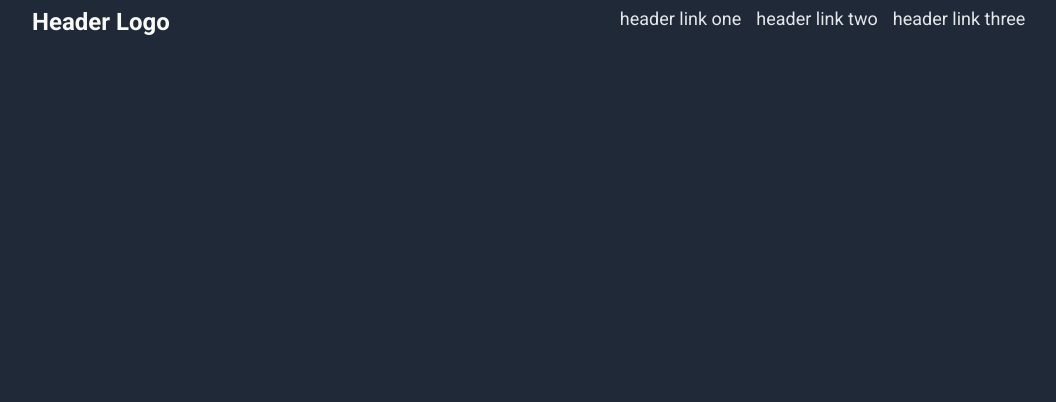
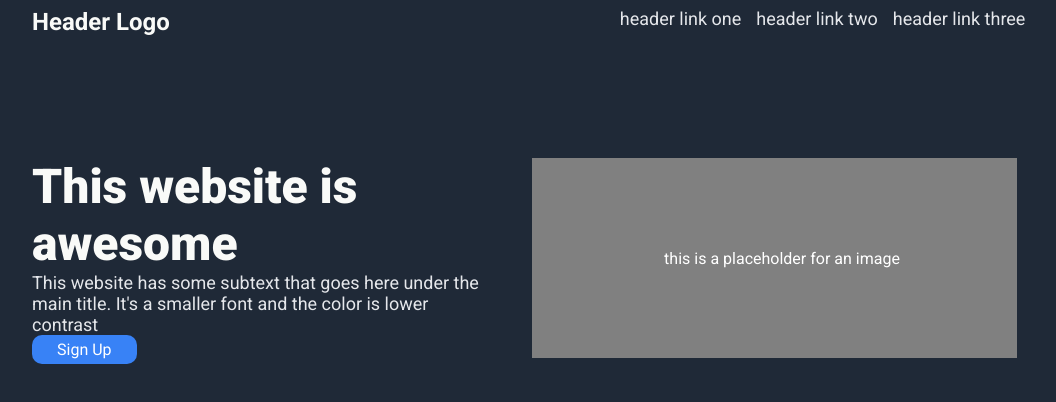
Before and after one commit to MoFullStack/LandingPage, a plain HTML site: page OneDrive/Documents/Landing Page/index.html in a window 1280 px wide. Shown: the whole page, without its empty margins (76-1132 px from the left). Drawn offline with Linux system fonts and the light colour scheme.

Commit message:
Updated index.html

```diff
--- a/OneDrive/Documents/Landing Page/index.html
+++ b/OneDrive/Documents/Landing Page/index.html
@@ -15,5 +15,13 @@
             <div class = "three">header link three</div>
         </div>
     </div>
+    <div class = "hero">
+        <div class = "hero-container">
+        <div class = "hero-main">This website is awesome</div>
+        <div class = "hero-secondary">This website has some subtext that goes here under the main title. It's a smaller font and the color is lower contrast</div>
+        <div class = "sign-up">Sign Up</div>
+            </div>
+         <div class = "placeholder">this is a placeholder for an image</div>
+    </div>
 </body>
 </html>
```
